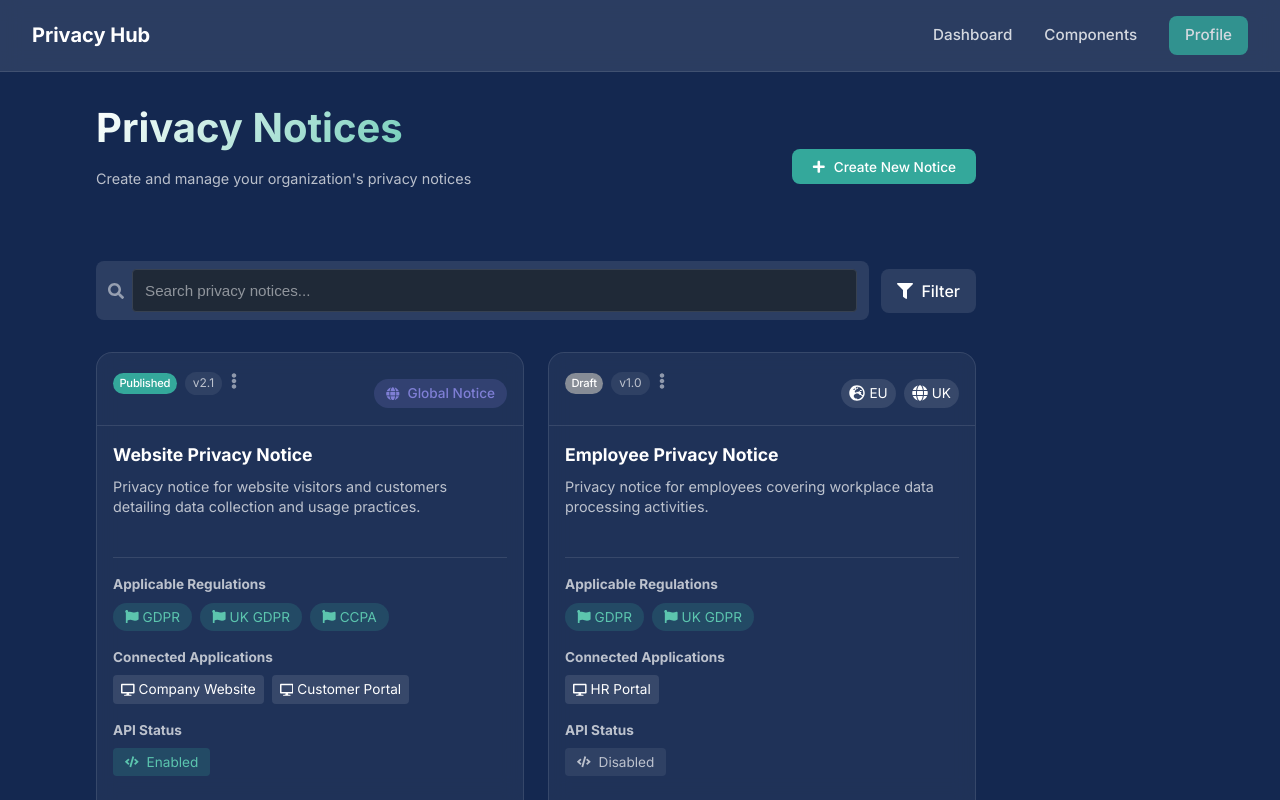
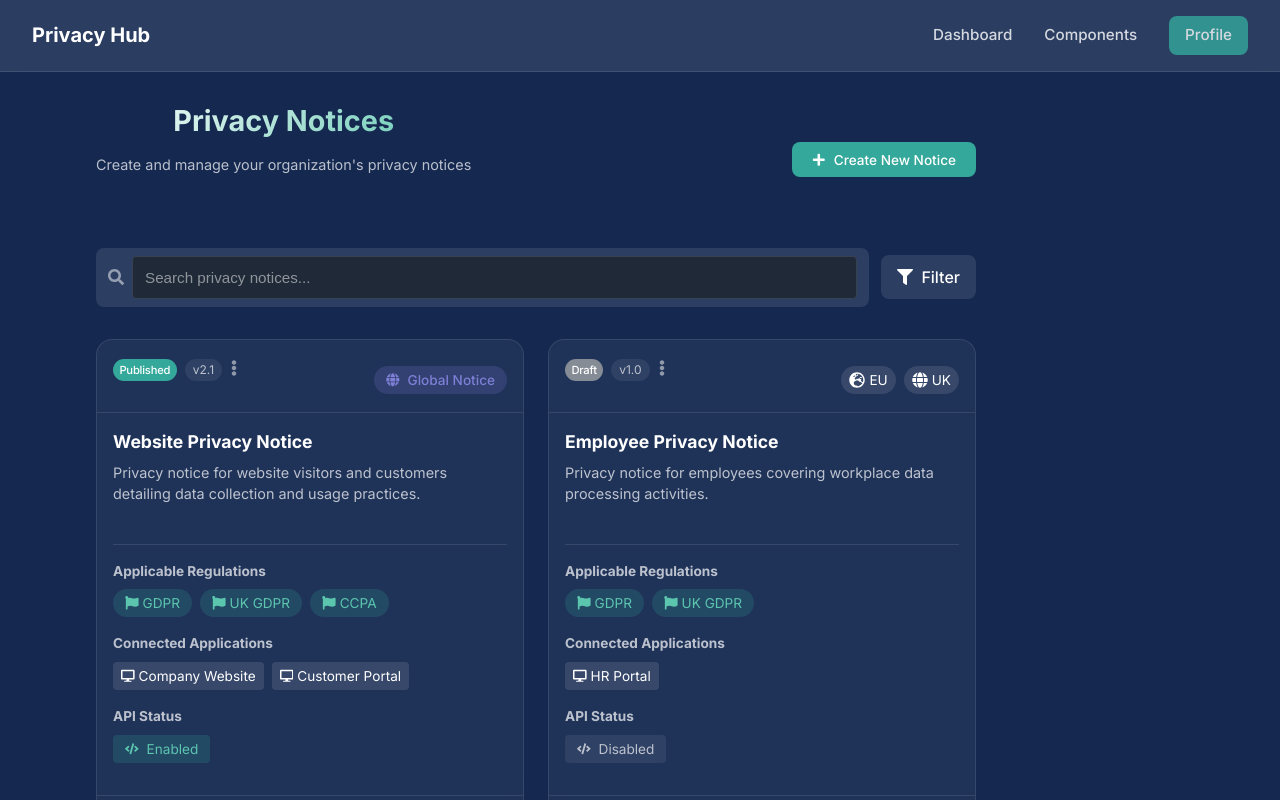
Before and after one commit to aigapriv/privacy-hub-demo, a React (Vite) app: page /privacy-notices in a window 1280 px wide. Built offline with nearby package versions, Linux system fonts and the light colour scheme.

Commit message:
style: baseline questionnaire created

```diff
--- a/src/styles/PrivacyReview.css
+++ b/src/styles/PrivacyReview.css
@@ -50,23 +50,32 @@ body {
 }
 
 .page-header h1 {
-  font-size: 2.5rem;
+  font-size: 1.8rem;
   font-weight: 600;
   margin-bottom: 1rem;
   color: var(--color-text);
+  white-space: nowrap;
+  text-align: center;
+}
+
+.sub-heading {
+  text-align: left;
+  margin-top: 1.5rem;
 }
 
 .sub-heading p {
-  font-size: 1.25rem;
+  font-size: 1.1rem;
   font-weight: 500;
   color: var(--color-teal-light);
   margin-bottom: 0.5rem;
 }
 
 .sub-heading .definition {
-  font-size: 1rem;
+  font-size: 0.95rem;
   color: var(--color-text-light);
   opacity: 0.8;
+  display: block;
+  max-width: 600px;
 }
 
 /* Status Bar Styles */
```
